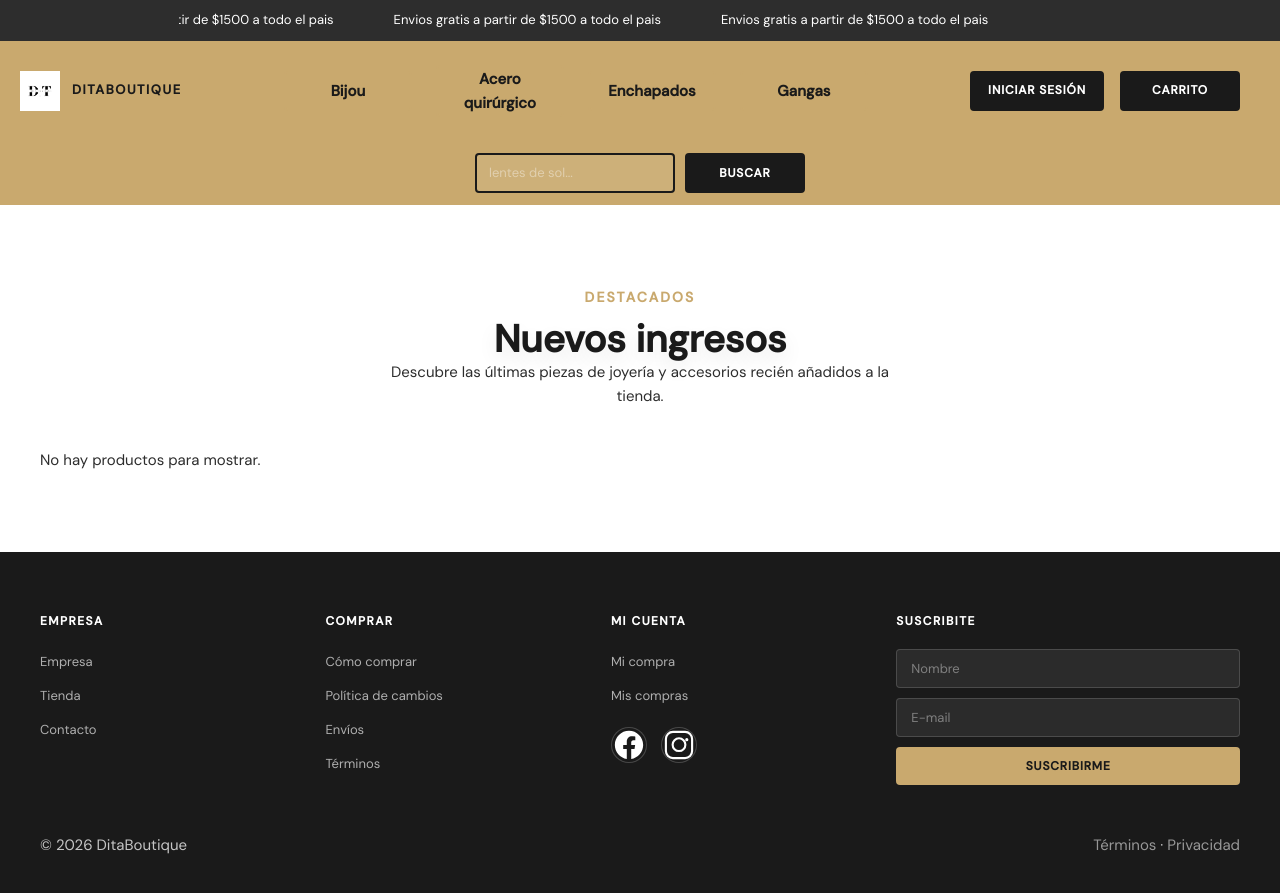
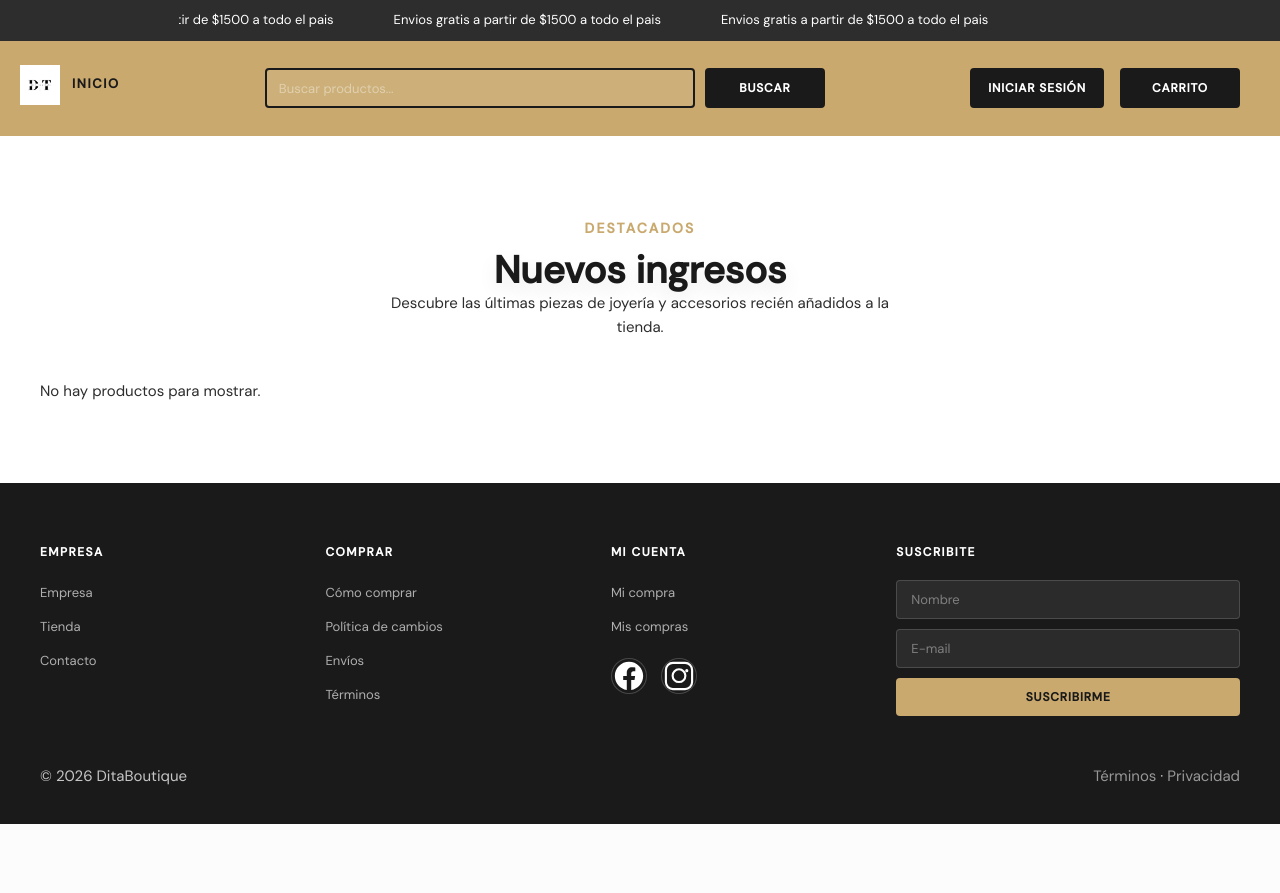
Before and after one commit to diegojUY/DitaBoutique, a Django app: page / in a window 1280 px wide. After the commit the page ends 824 px from the top, so only its background shows below. Run offline with Django 5.2, Linux system fonts and the light colour scheme; data that the repository does not hold is empty.

Commit message:
Actualiza menu del header, categorias y filtros de tienda

```diff
--- a/static/css/base.css
+++ b/static/css/base.css
@@ -449,11 +449,22 @@ body {
   background: var(--color-accent);
   border-bottom: none;
 }
+.sticky-nav-wrapper {
+  position: sticky;
+  top: 0;
+  z-index: 1200;
+}
 .site-header > .container {
   display: flex;
   align-items: center;
   justify-content: space-between;
+  gap: 20px;
   padding: 24px 20px;
+}
+.header-center {
+  flex: 1;
+  display: flex;
+  justify-content: center;
 }
 .header-search-row {
   background: var(--color-accent);
@@ -483,13 +494,38 @@ body {
   letter-spacing: .12em;
   font-size: 13px;
 }
+.logo-dropdown {
+  position: relative;
+}
+.logo-nav-dropdown {
+  position: absolute;
+  top: calc(100% + 10px);
+  left: 0;
+  display: none;
+  flex-direction: column;
+  gap: 8px;
+  min-width: 220px;
+  padding: 10px;
+  background: var(--color-white);
+  border: 1px solid rgba(0,0,0,0.1);
+  border-radius: var(--radius-md);
+  box-shadow: var(--shadow-card);
+  z-index: 1300;
+}
+.logo-dropdown:hover .logo-nav-dropdown,
+.logo-dropdown:focus-within .logo-nav-dropdown {
+  display: flex;
+}
 .main-nav .nav-list {
   display: flex;
   gap: 24px;
   align-items: center;
 }
 .main-nav .nav-link,
-.main-nav .nav-link--sale {
+.main-nav .nav-link--sale,
+.logo-nav-dropdown .nav-link,
+.logo-nav-dropdown .nav-link--sale,
+.logo-nav-dropdown .nav-link--winter {
   display: inline-flex;
   align-items: center;
   justify-content: center;
@@ -518,8 +563,11 @@ body {
   align-items: center;
   gap: 10px;
 }
+.header-center .header-search {
+  width: min(560px, 100%);
+}
 .header-add-product {
-  margin-right: 12px;
+  margin-right: 0;
 }
 .cart-empty-error,
 .checkout-error {
@@ -528,7 +576,7 @@ body {
   margin-top: 16px;
 }
 .header-search input {
-  width: 200px;
+  width: 100%;
   min-height: 40px;
   background: rgba(255,255,255,0.08);
   border: 2px solid var(--color-black);
--- a/templates/base.html
+++ b/templates/base.html
@@ -20,9 +20,11 @@
     {% include "top_banner.html" %}
   {% endblock %}
 
-  {% block header %}
-    {% include "header.html" %}
-  {% endblock %}
+  <div class="sticky-nav-wrapper">
+    {% block header %}
+      {% include "header.html" %}
+    {% endblock %}
+  </div>
 
   {% if messages %}
     <div class="alert-container">
--- a/templates/header.html
+++ b/templates/header.html
@@ -2,32 +2,34 @@
 
 <header class="site-header">
   <div class="container">
-    <a href="/" class="site-logo">
-      <img src="{% static 'img/dita-logo.jpeg' %}" alt="DitaBoutique logo">
-      <span>Ditaboutique</span>
-    </a>
+    <div class="logo-dropdown">
+      <a href="{% url 'inicio' %}" class="site-logo" aria-label="Inicio">
+        <img src="{% static 'img/dita-logo.jpeg' %}" alt="DitaBoutique logo">
+        <span>Inicio</span>
+      </a>
 
-    <nav class="main-nav" aria-label="Menú principal">
-    <ul class="nav-list">
-      {% for category in nav_categories %}
-        <li class="nav-item">
+      <div class="logo-nav-dropdown" role="menu" aria-label="Categorías">
+        {% for category in nav_categories %}
           <a href="{{ category.url }}"
-             class="nav-link {% if category.is_sale %}nav-link--sale{% endif %}">
+             role="menuitem"
+             class="nav-link {% if category.is_sale %}nav-link--sale{% endif %} {% if category.is_winter %}nav-link--winter{% endif %}">
             {{ category.name }}
           </a>
-          {% if category.subcategories %}
-            <div class="nav-dropdown">
-              {% for sub in category.subcategories %}
-                <a href="{{ sub.url }}">{{ sub.name }}</a>
-              {% endfor %}
-            </div>
-          {% endif %}
-        </li>
-      {% endfor %}
-    </ul>
-  </nav>
+        {% endfor %}
+      </div>
+    </div>
+
+    <div class="header-center">
+      <form class="header-search" method="get" action="{% url 'buscar' %}">
+        <input type="search" name="q" placeholder="Buscar productos..." aria-label="Buscar productos">
+        <button type="submit">Buscar</button>
+      </form>
+    </div>
 
   <div class="header-actions">
+    {% if user.is_staff %}
+      <a href="{% url 'admin:tienda_producto_add' %}" class="header-icon header-add-product" aria-label="Agregar producto">Agregar producto</a>
+    {% endif %}
     {% if user.is_authenticated %}
       <a href="{% url 'carrito' %}" class="header-icon" style="position:relative" aria-label="Carrito">
         Carrito
@@ -57,14 +59,3 @@
     </div>
   </div>
 </header>
-<div class="header-search-row">
-  <div class="container">
-    {% if user.is_staff %}
-      <a href="{% url 'admin:tienda_producto_add' %}" class="header-icon header-add-product" aria-label="Agregar producto">Agregar producto</a>
-    {% endif %}
-    <form class="header-search" method="get" action="{% url 'buscar' %}">
-      <input type="search" name="q" placeholder="lentes de sol..." aria-label="Buscar lentes de sol...">
-      <button type="submit">Buscar</button>
-    </form>
-  </div>
-</div>
--- a/tienda/admin.py
+++ b/tienda/admin.py
@@ -16,9 +16,9 @@ class JoyaImagenInline(admin.TabularInline):
     extra = 1
 
 class ProductoAdmin(admin.ModelAdmin):
-    list_display = ('nombre', 'precio', 'cantidad', 'categoria')
+    list_display = ('nombre', 'precio', 'cantidad', 'categoria', 'temporada_invierno')
     search_fields = ('nombre',)
-    list_filter = ('categoria', 'cantidad')
+    list_filter = ('categoria', 'temporada_invierno', 'cantidad')
     ordering = ('nombre',)
     inlines = [ProductoImagenInline]
 
--- a/tienda/models.py
+++ b/tienda/models.py
@@ -44,6 +44,7 @@ CATEGORY_CHOICES = [
     ('bijou', 'Bijou'),
     ('acero_quirurgico', 'Acero quirúrgico'),
     ('enchapados', 'Enchapados'),
+    ('alpaca', 'Alpaca'),
     ('gangas', 'Gangas'),
 ]
 
@@ -96,6 +97,7 @@ class Producto(models.Model):
         choices=CATEGORY_CHOICES,
         default='enchapados',
     )
+    temporada_invierno = models.BooleanField(default=False)
     descripcion = models.TextField(blank=True, default='')
 
     def gallery_urls(self):
--- a/tienda/urls.py
+++ b/tienda/urls.py
@@ -9,7 +9,10 @@ urlpatterns = [
     path('bijou/', views.tienda, {'categoria': 'bijou'}, name='bijou'),
     path('acero-quirurgico/', views.tienda, {'categoria': 'acero_quirurgico'}, name='acero_quirurgico'),
     path('plata/', views.tienda, {'categoria': 'enchapados'}, name='enchapados'),
+    path('alpaca/', views.tienda, {'categoria': 'alpaca'}, name='alpaca'),
     path('catalogo/outlet/', views.tienda, {'categoria': 'gangas'}, name='gangas'),
+    path('accesorios/', views.tienda, {'categoria': 'accesorios'}, name='accesorios'),
+    path('temporada-invierno/', views.tienda, {'categoria': 'temporada_invierno'}, name='temporada_invierno'),
     path('joyas/', views.catalogo_joyas, name='catalogo_joyas'),
     path('contacto/', views.placeholder, {'page': 'contacto'}, name='contacto'),
     path('como-comprar/', views.placeholder, {'page': 'como-comprar'}, name='como_comprar'),
--- a/tienda/views.py
+++ b/tienda/views.py
@@ -100,13 +100,23 @@ def tienda(request, categoria=None):
     products = Producto.objects.all()
     selected_category = categoria or request.GET.get('categoria')
     if selected_category:
-        products = products.filter(categoria=selected_category)
+        if selected_category == 'accesorios':
+            products = products.exclude(categoria='gangas')
+        elif selected_category == 'temporada_invierno':
+            products = products.filter(temporada_invierno=True)
+            if not products.exists():
+                products = Producto.objects.exclude(categoria='gangas')
+        else:
+            products = products.filter(categoria=selected_category)
 
     category_choices = [
         ('bijou', 'Bijou'),
         ('acero_quirurgico', 'Acero quirúrgico'),
         ('enchapados', 'Enchapados'),
+        ('alpaca', 'Alpaca'),
         ('gangas', 'Gangas'),
+        ('accesorios', 'Accesorios'),
+        ('temporada_invierno', 'Temporada de invierno'),
     ]
 
     return render(request, 'tienda.html', {
@@ -343,8 +353,22 @@ def global_context(request):
                 ],
             },
             {
+                "name": "Alpaca", "url": "/alpaca/", "is_sale": False,
+                "subcategories": [],
+            },
+            {
                 "name": "Gangas", "url": "/catalogo/outlet/",
                 "is_sale": True, "subcategories": [],
+            },
+            {
+                "name": "Accesorios", "url": "/accesorios/",
+                "is_sale": False, "subcategories": [],
+            },
+            {
+                "name": "Temporada de invierno", "url": "/temporada-invierno/",
+                "is_sale": False,
+                "is_winter": True,
+                "subcategories": [],
             },
         ],
 
```
Also changed, not shown: other parts of static/css/base.css (+29 -16 lines), datadump.json (added, +32 -0 lines), tienda/migrations/0012_producto_temporada_invierno_alter_categorias.py (added).
